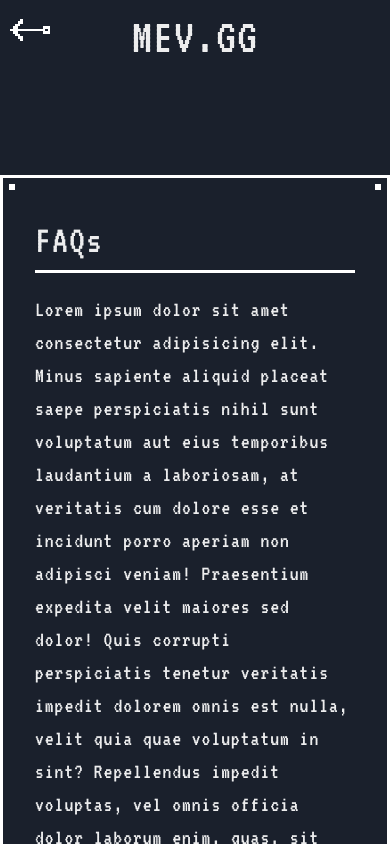
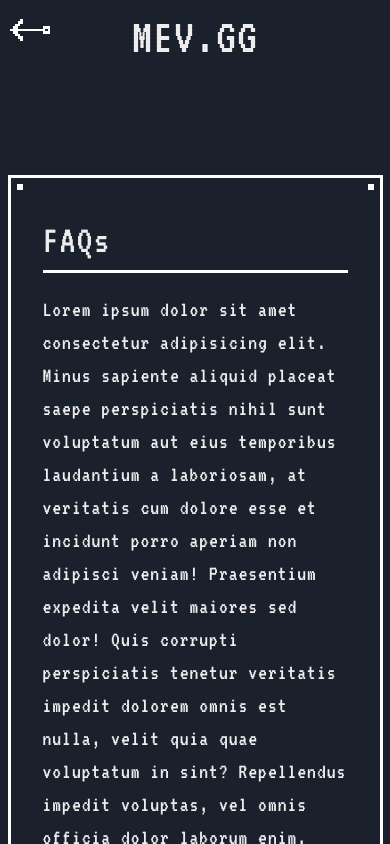
Before and after one commit to bill0x2A/mev-gg-public-temp, a Next.js app in the folder next-frontend/: page /faq in a window 390 px wide. Shown: the top 844 px of the page. Built offline with nearby package versions, Linux system fonts and the light colour scheme; no server answers; what react-toast-notifications, wagmi would draw is missing.

Commit message:
responsivity WIP

```diff
--- a/next-frontend/src/components/Jackpot.tsx
+++ b/next-frontend/src/components/Jackpot.tsx
@@ -26,6 +26,7 @@ const Jackpot: React.FC<JackpotProps> = ({
             end={'0px'}
             shouldPlay={shouldPlayAnimations}>
             <Flex
+                flexDirection={['column', 'row']}
                 width='100%'
                 height='100%'
                 alignItems='center'
--- a/next-frontend/src/components/library/Layout.tsx
+++ b/next-frontend/src/components/library/Layout.tsx
@@ -37,6 +37,7 @@ const Layout: React.FC<LayoutProps> = ({ children, title }: LayoutProps) => {
             </Box>
             <Text fontSize={'50px'}>MEV.GG</Text>
             <Box
+                width={{ base: 'calc(100vw - 15px)'}}
                 padding='32px'
                 border={'3px solid white'}
                 maxWidth='52ch'
--- a/next-frontend/src/components/library/PileOfKeys.tsx
+++ b/next-frontend/src/components/library/PileOfKeys.tsx
@@ -73,8 +73,14 @@ export const PileOfKeys: React.FC<PileOfKeysProps> = ({
         return getKeyElements();
     }, [number])
 
-    return <Box width='100%' height='100px' position='relative' margin='0 auto'>
-        {keyElements}
-    </Box>
+    return <Center width={'100%'} border='1px solid purple'>
+        <Box
+            width={'200px'}
+            border='1px solid red'
+            height='100px'
+            position='relative'>
+            {keyElements}
+        </Box>
+    </Center>
 
 };
--- a/next-frontend/src/pages/index.tsx
+++ b/next-frontend/src/pages/index.tsx
@@ -203,7 +203,7 @@ const Dapp: React.FC = () => {
         </> }
       </PurchaseModal>
       <RobotBadge ref={robotRef}/>
-      <Button onClick={handleOverrideSwitch} position={'absolute'} top={2} right={2}>[DEV] Game Over Toggle</Button>
+      {/* <Button onClick={handleOverrideSwitch} position={'absolute'} top={2} right={2}>[DEV] Game Over Toggle</Button> */}
       <Container position={'relative'} zIndex={1} maxW={'xl'} minHeight={'100vh'}>
         {pageContent}
       </Container>
--- a/next-frontend/src/theme.ts
+++ b/next-frontend/src/theme.ts
@@ -16,8 +16,11 @@ const config = {
     initialColorMode: 'dark',
     useSystemColorMode: false,
     breakpoints: {
-        xs: '420px',
-        sm: '600px',
+        sm: '576px',
+        md: null,
+        lg: null,
+        xl: null,
+        '2xl': null,
     }
 }
 
```
Also changed, not shown: next-frontend/src/components/Winner.tsx (+8 -2 lines).
